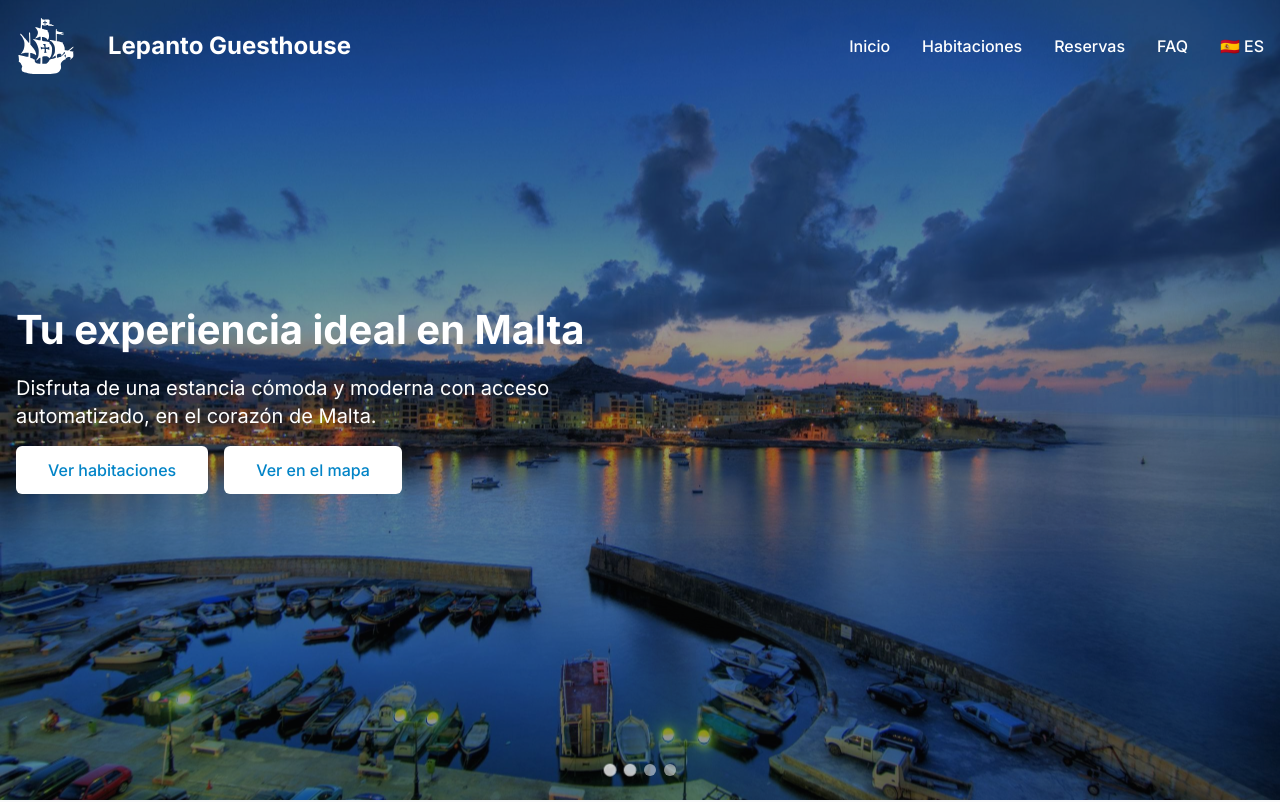
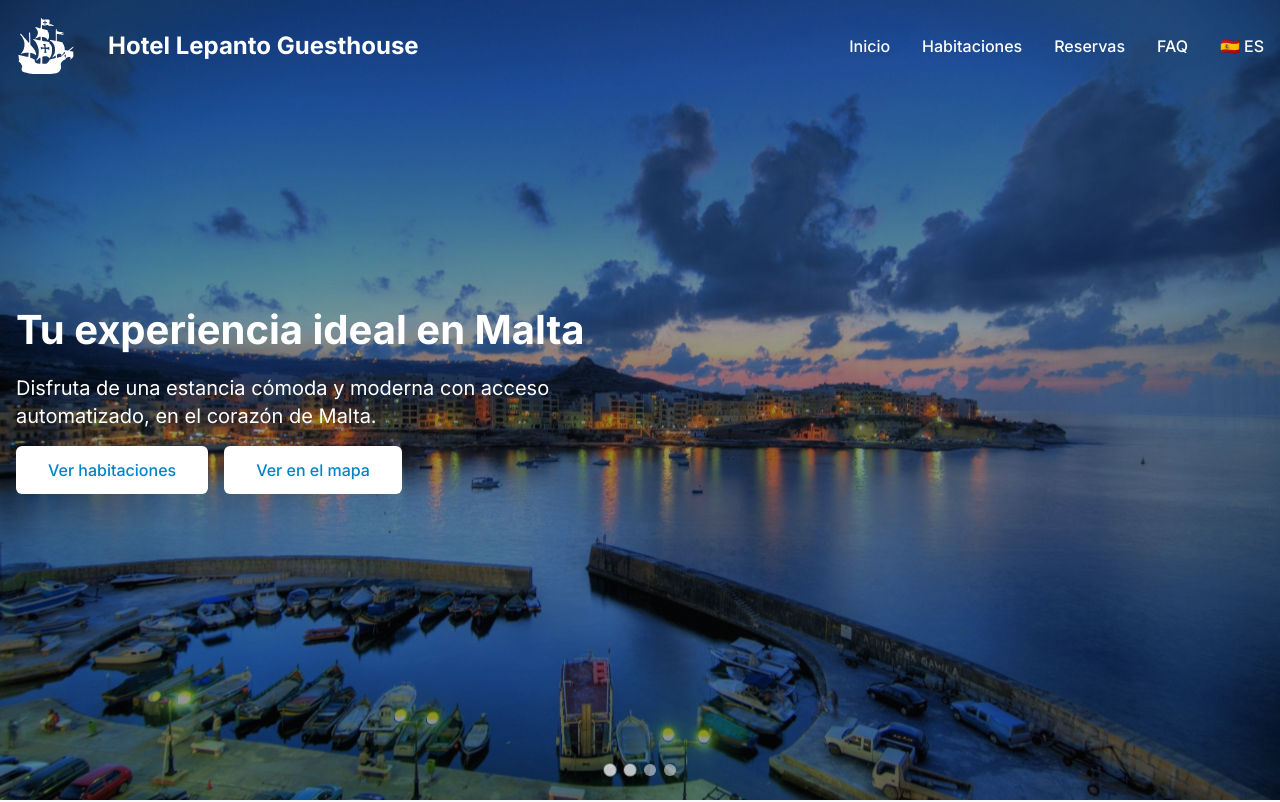
Before and after one commit to gonfdez/lepanto-guesthouse, a Next.js app: page / in a window 1280 px wide. Shown: the top 802 px of the page. Built offline with nearby package versions, Linux system fonts and the light colour scheme.

Commit message:
Update name

```diff
--- a/app/layout.tsx
+++ b/app/layout.tsx
@@ -9,7 +9,7 @@ import { Analytics } from "@vercel/analytics/next";
 const inter = Inter({ subsets: ["latin"] });
 
 export const metadata: Metadata = {
-  title: "Lepanto Guesthouse | Tu estancia ideal en Malta",
+  title: "Hotel Lepanto Guesthouse | Tu estancia ideal en Malta",
   description:
     "Guesthouse automatizada con cerraduras inteligentes en Malta. Disfruta de una experiencia única y confortable.",
 };
--- a/components/layout/Footer.tsx
+++ b/components/layout/Footer.tsx
@@ -21,7 +21,7 @@ const Footer: React.FC = () => {
           {/* Información de contacto */}
           <div>
             <h3 className="text-white text-xl font-semibold mb-4">
-              Lepanto Guesthouse
+              Hotel Lepanto Guesthouse
             </h3>
             <ul className="space-y-3">
               <li className="flex items-center">
@@ -145,7 +145,7 @@ const Footer: React.FC = () => {
 
         <div className="border-t border-gray-600 mt-8 pt-6 text-center text-sm text-gray-400">
           <p>
-            &copy; {currentYear} Lepanto Guesthouse. Todos los derechos
+            &copy; {currentYear} Hotel Lepanto Guesthouse. Todos los derechos
             reservados.
           </p>
         </div>
--- a/components/layout/Header.tsx
+++ b/components/layout/Header.tsx
@@ -86,7 +86,7 @@ const Header: React.FC = () => {
                 color: !showTransparentHeader ? "#1f2937" : "#ffffff",
               }}
             >
-              Lepanto Guesthouse
+              Hotel Lepanto Guesthouse
             </span>
           </Link>
 
```
